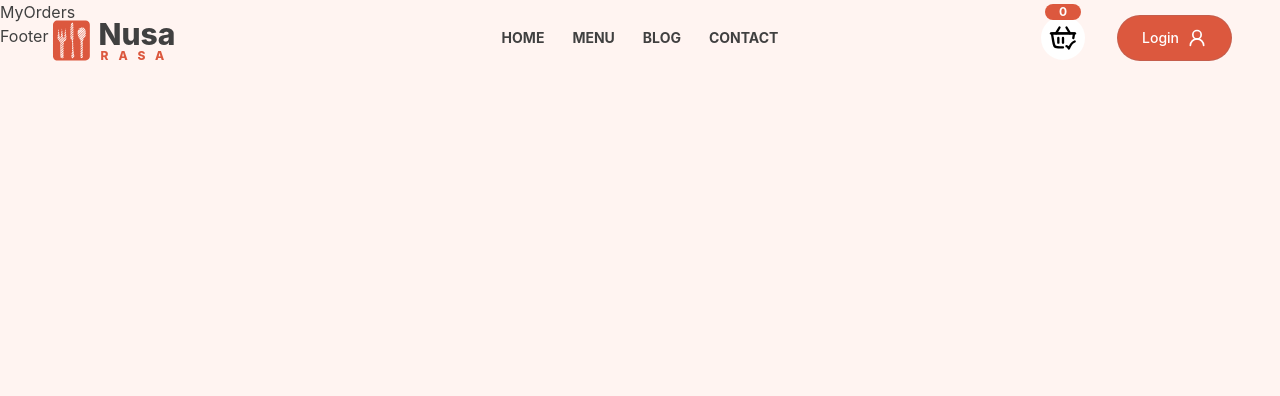
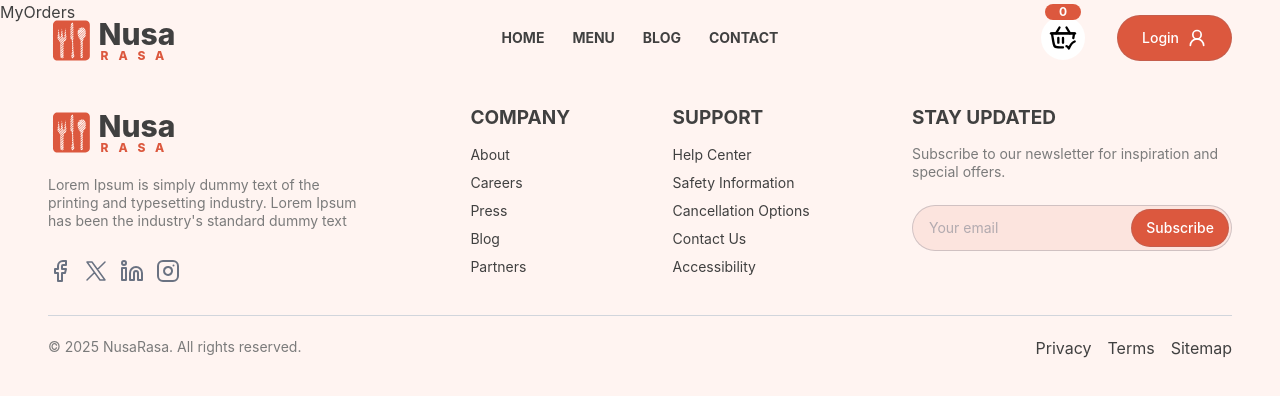
Before and after one commit to marcellandreas/NusaRasa, a React (Vite) app in the folder frontend/: page /my-orders in a window 1280 px wide. Shown: the top 396 px of the page. Built offline with nearby package versions, Linux system fonts and the light colour scheme; no server answers.

Commit message:
add: Footer

```diff
--- a/frontend/src/components/Footer.jsx
+++ b/frontend/src/components/Footer.jsx
@@ -1,7 +1,118 @@
 import React from "react";
+import { Link } from "react-router-dom";
+import { assets } from "../assets/data";
 
 const Footer = () => {
-  return <div>Footer</div>;
+  return (
+    <footer className=" pt-16 xl:pt-20 w-full bg-primary">
+      <div className="max-padd-container">
+        <div className="flex flex-wrap justify-between gap-12 md:gap-6">
+          <div className="max-w-80">
+            <div className="flex flex-1">
+              <Link to={"/"} className=" flex items-end">
+                <img src={assets.logoImg} alt="Logo Image" className="h-12" />
+                <div className="">
+                  <span className=" block font-extrabold text-3xl relative top-1 left-1">
+                    Nusa
+                  </span>
+                  <span className=" block font-extrabold text-xs relative left-1.5 tracking-[10px] uppercase text-solid">
+                    Rasa
+                  </span>
+                </div>
+              </Link>
+            </div>
+            <p className="text-sm mt-5">
+              Lorem Ipsum is simply dummy text of the printing and typesetting
+              industry. Lorem Ipsum has been the industry's standard dummy text
+            </p>
+            <div className="flex items-center gap-3 mt-7">
+              <img src={assets.facebook} alt="" />
+              <img src={assets.twitter} alt="" />
+              <img src={assets.linkedin} alt="" />
+              <img src={assets.instagram} alt="" />
+            </div>
+          </div>
+
+          <div>
+            <h4 className=" text-textColor">COMPANY</h4>
+            <ul className="mt-3 flex flex-col gap-2 text-sm">
+              <li>
+                <a href="#">About</a>
+              </li>
+              <li>
+                <a href="#">Careers</a>
+              </li>
+              <li>
+                <a href="#">Press</a>
+              </li>
+              <li>
+                <a href="#">Blog</a>
+              </li>
+              <li>
+                <a href="#">Partners</a>
+              </li>
+            </ul>
+          </div>
+
+          <div>
+            <h4 className=" text-textColor">SUPPORT</h4>
+            <ul className="mt-3 flex flex-col gap-2 text-sm">
+              <li>
+                <a href="#">Help Center</a>
+              </li>
+              <li>
+                <a href="#">Safety Information</a>
+              </li>
+              <li>
+                <a href="#">Cancellation Options</a>
+              </li>
+              <li>
+                <a href="#">Contact Us</a>
+              </li>
+              <li>
+                <a href="#">Accessibility</a>
+              </li>
+            </ul>
+          </div>
+
+          <div className="max-w-80">
+            <h4 className=" text-textColor">STAY UPDATED</h4>
+            <p className="mt-3 text-sm">
+              Subscribe to our newsletter for inspiration and special offers.
+            </p>
+            <div className="flex items-center border pl-4 gap-2 bg-solid/10 border-gray-500/30 h-[46px] rounded-full overflow-hidden max-w-md w-full mt-6">
+              <input
+                type="text"
+                className="w-full h-full outline-none text-sm text-gray-500"
+                placeholder="Your email"
+              />
+              <button className="btn-solid font-medium !px-3.5 py-2 mr-0.5">
+                Subscribe
+              </button>
+            </div>
+          </div>
+        </div>
+        <hr className="border-gray-300 mt-8" />
+        <div className="flex flex-col md:flex-row gap-2 items-center justify-between py-5">
+          <p>
+            © {new Date().getFullYear()} <a href="">NusaRasa</a>. All rights
+            reserved.
+          </p>
+          <ul className="flex items-center gap-4">
+            <li>
+              <a href="#">Privacy</a>
+            </li>
+            <li>
+              <a href="#">Terms</a>
+            </li>
+            <li>
+              <a href="#">Sitemap</a>
+            </li>
+          </ul>
+        </div>
+      </div>
+    </footer>
+  );
 };
 
 export default Footer;
```
